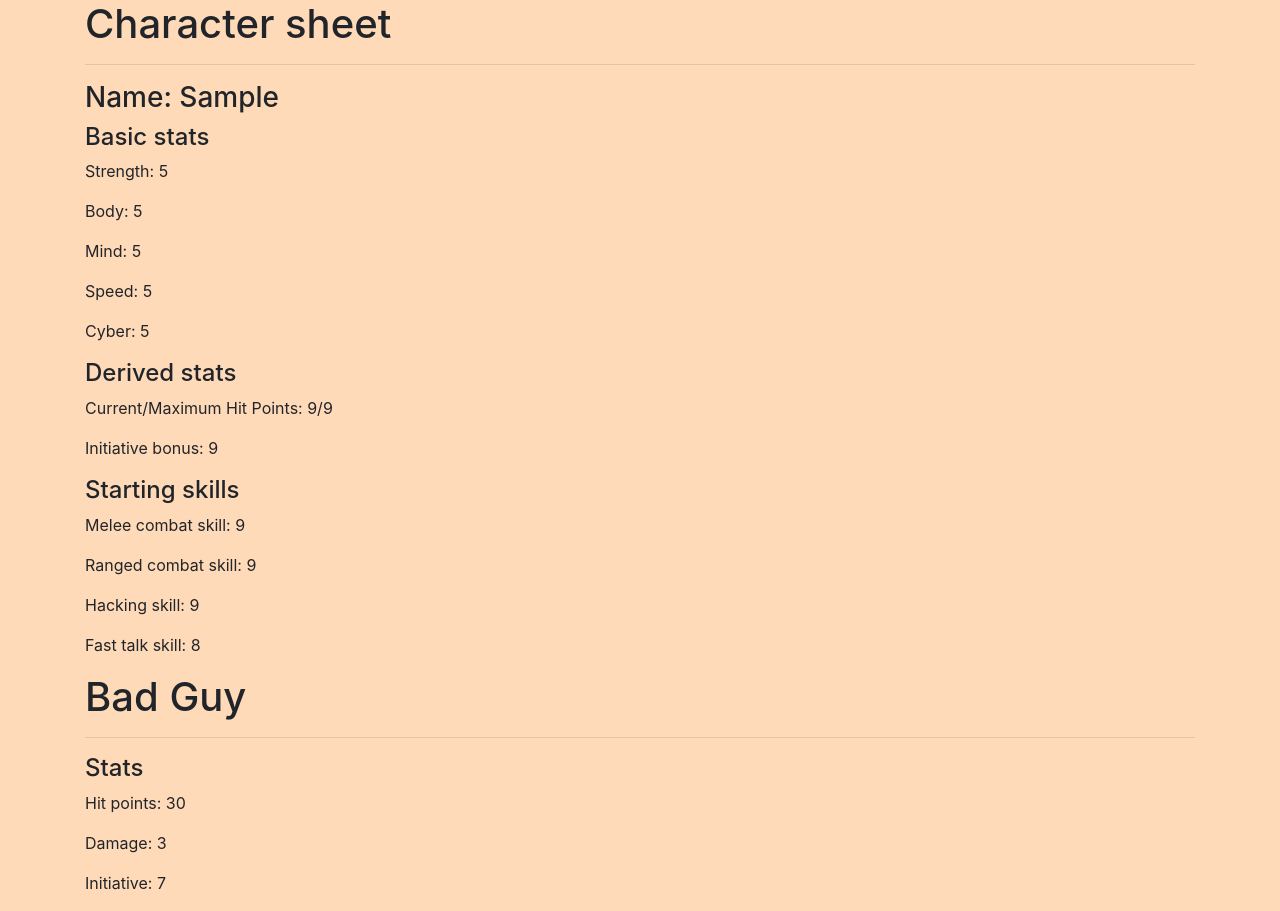
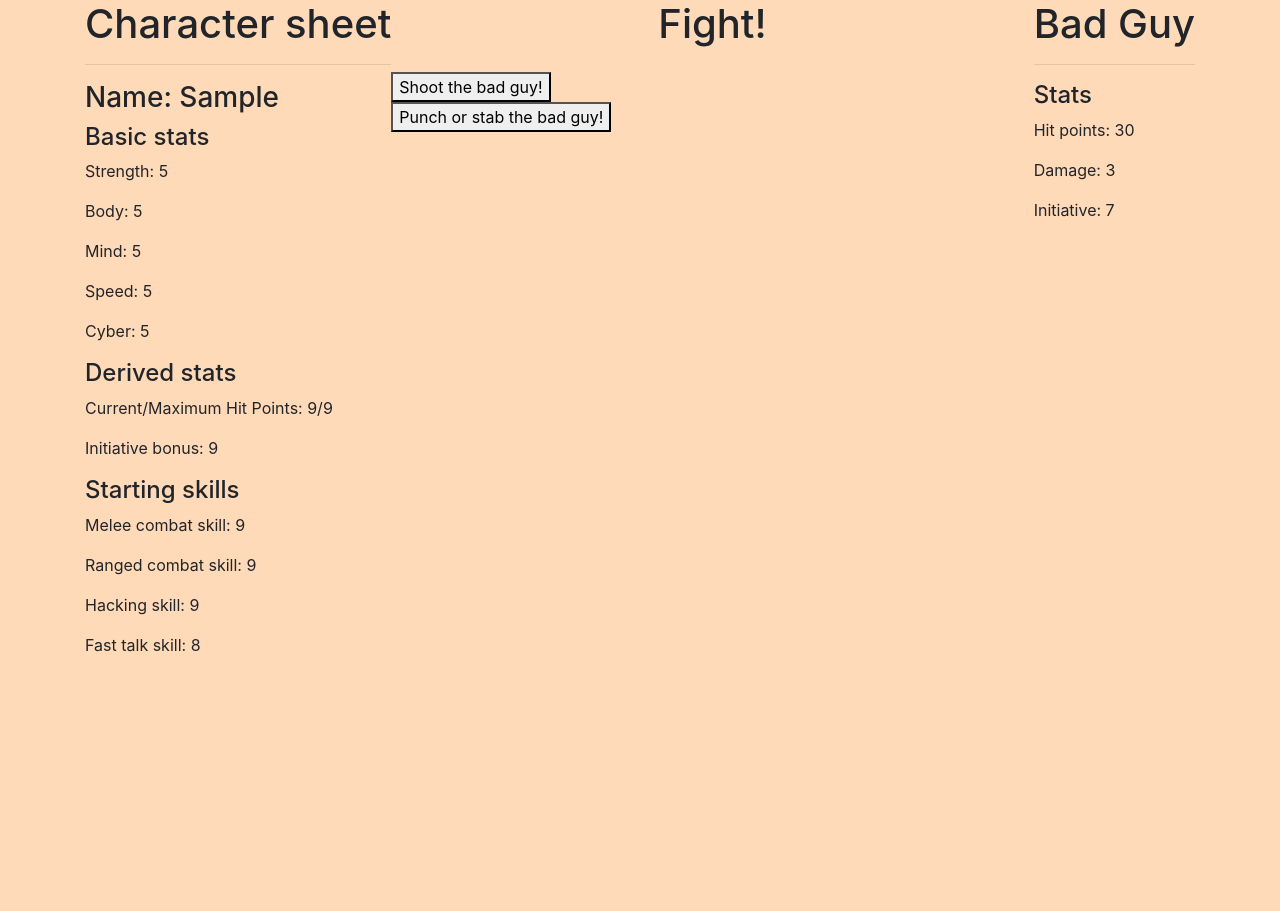
Before and after one commit to Cat-Denton/functional-RPG, a website built with webpack: page src/index.html in a window 1280 px wide. Both pictures are taken after typing "Sample" into the empty fields and a click on the button "Set Stats". After the commit the page ends 800 px from the top, so only its background shows below. Built offline with nearby package versions, Linux system fonts and the light colour scheme.

Commit message:
update main branch with WiP battle feature

```diff
--- a/src/css/styles.css
+++ b/src/css/styles.css
@@ -9,4 +9,22 @@ body {
 
 #stat-block {
   display: none;
+  float:left;
+  margin: auto;
 }
+
+#bad-guy-stat-block {
+  display: none;
+  float: right;
+  margin: auto;
+}
+
+#combat {
+  display: none;
+  margin:auto;
+}
+
+.centered {
+  text-align: center;
+  margin: auto;
+}
--- a/src/index.html
+++ b/src/index.html
@@ -63,8 +63,18 @@
       <h4>Stats</h4>
       <p><span id="bad-guy-hit-points"></span></p>
       <p><span id="bad-guy-damage"></span></p>
-      <p><span id="bad-guy-initiative"></span><p>
-      </div>
+      <p><span id="bad-guy-initiative"></span>
+    </div>
+    <div id="combat">
+      <h1 class="centered">Fight!</h1>
+      <br>
+      <button id="ranged">Shoot the bad guy!</button>
+      <br>
+      <button id="melee" class="centered">Punch or stab the bad guy!</button>
+      <br>
+      <p id="combat-message"></p>
+    </div>
   </div>
 </body>
+
 </html>
--- a/src/main.js
+++ b/src/main.js
@@ -6,6 +6,14 @@ import './css/styles.css';
 import stateControl from "./js/stateControl.js";
 import { setStrength, setBody, setMind, setSpeed, setCyber, setMaxHp, setCurrentHp, setName, setInit, setMelee, setRanged, setHacking, setFastTalk } from './js/characterFunctions.js';
 import { setBgHp, setBgDamage, setBgInitiative } from './js/badGuyFunctions.js';
+
+$("body").on("click", "#ranged", function(){
+  const currentState = stateControl();
+  const bgHpLoss = 0-currentState.Ranged;
+  const newState = stateControl(setBgHp(bgHpLoss))
+
+  $('#bad-guy-hit-points').text(`Hit points: ${newState.BadGuyHitPoints}`);
+});
 
 $(document).ready(function () {
   $('#stats-form').submit(function (event) {
@@ -65,6 +73,7 @@ $(document).ready(function () {
       $('#bad-guy-initiative').text(`Initiative: ${newState.BadGuyInitiative}`);
 
       $('#bad-guy-stat-block').show();
+      $('#combat').show();
       $('#stat-block').show();
       $('#stats-warn').hide();
       $('#stats-form').hide();
@@ -73,6 +82,6 @@ $(document).ready(function () {
       $('#stats-warn').show();
       event.preventDefault();
     }
+  });
 
-  });
 });
```
